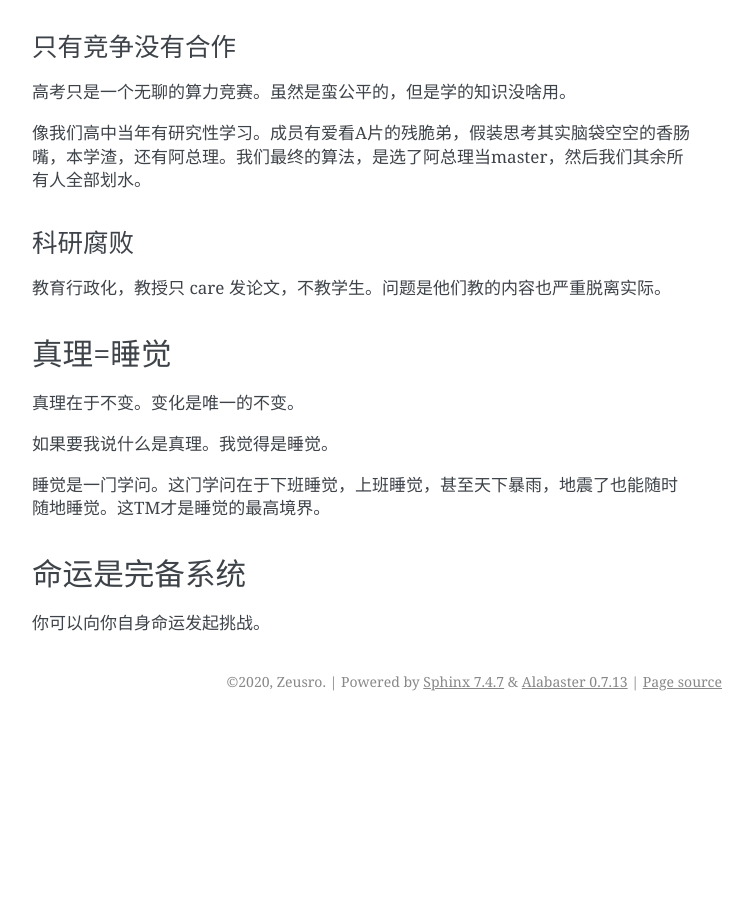
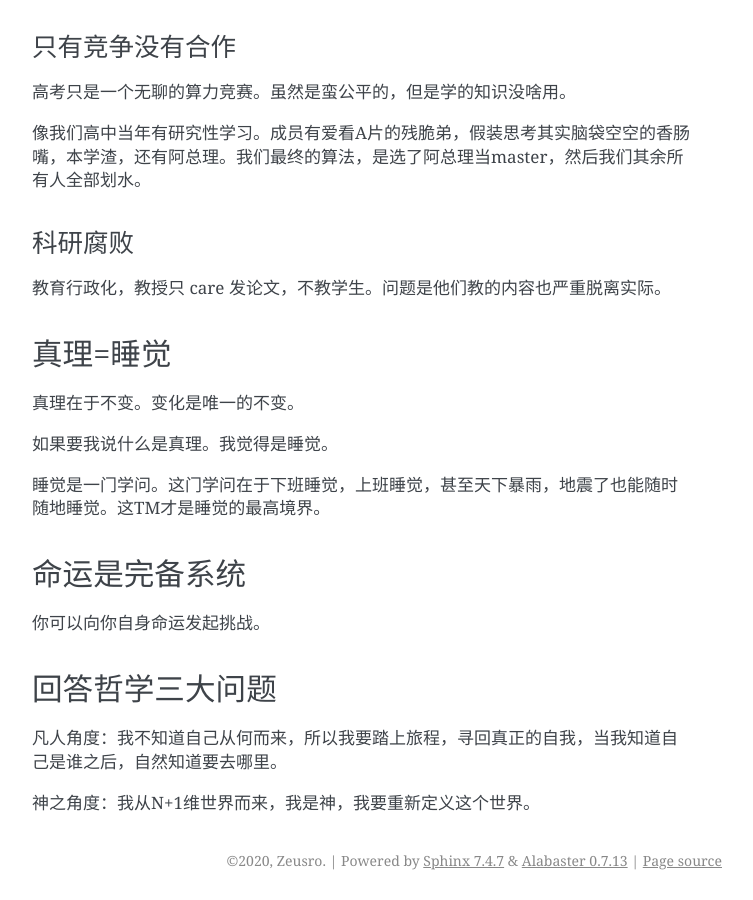
Before and after one commit to zeusro/God-Theory, a Sphinx documentation site: the page built from source/chapter_6.md, in a window 1280 px wide and 900 px high, scrolled down 1395 px. Shown: the whole window, without its empty margins (388-1141 px from the left). Built offline with Sphinx 7.4.7, drawn with Linux system fonts in a browser that asks for light colours; before the commit the page ends 2116 px from its top, so only the background shows below that.

Commit message:
Wed May 20 10:40:20 CST 2020

```diff
--- a/source/chapter_6.md
+++ b/source/chapter_6.md
@@ -68,3 +68,9 @@
 ## 命运是完备系统
 
 你可以向你自身命运发起挑战。
+
+## 回答哲学三大问题
+
+凡人角度：我不知道自己从何而来，所以我要踏上旅程，寻回真正的自我，当我知道自己是谁之后，自然知道要去哪里。
+
+神之角度：我从N+1维世界而来，我是神，我要重新定义这个世界。
```
